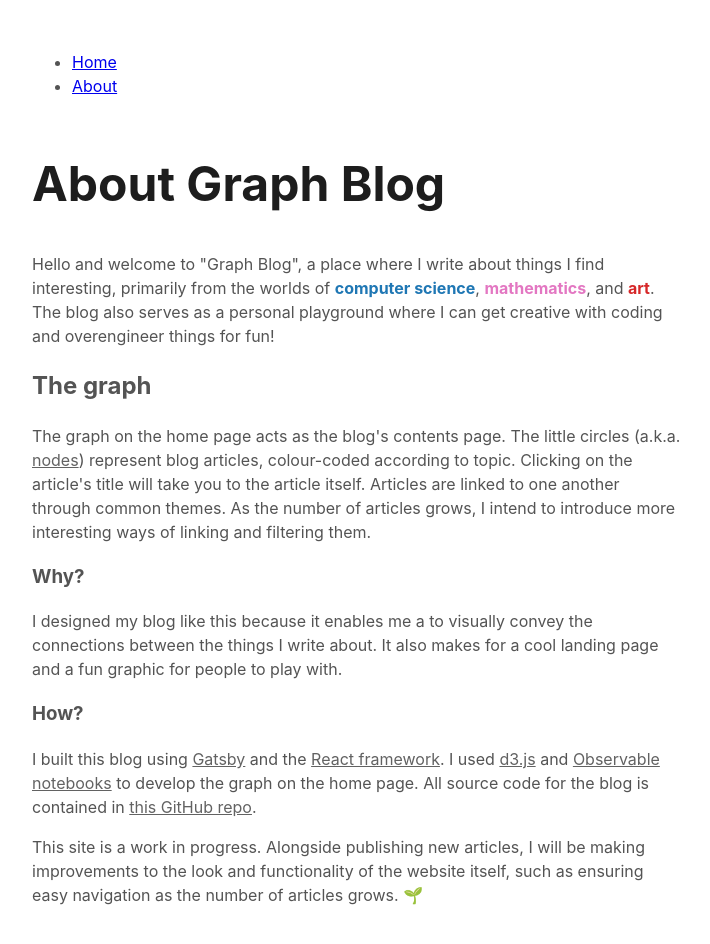
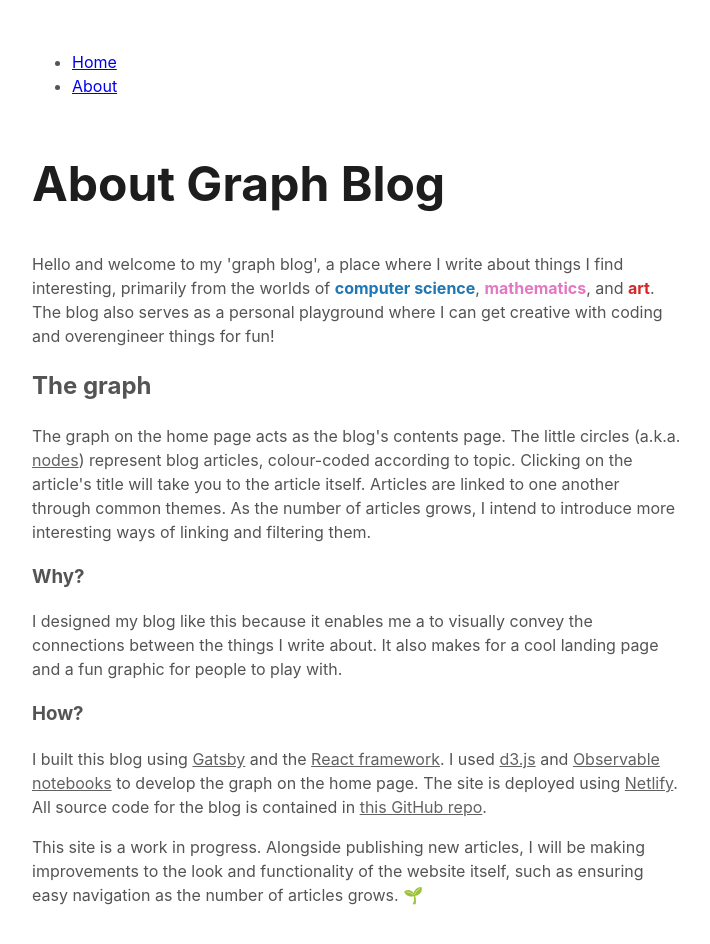
Before and after one commit to zslade/my-first-gatsby-site, a Gatsby site: page /about in a window 1280 px wide. Shown: the whole page, without its empty margins (283-993 px from the left). Built offline with nearby package versions, Linux system fonts and the light colour scheme; Gatsby itself is replaced by a stand-in of ours.

Commit message:
minor tweaks

```diff
--- a/src/pages/about.js
+++ b/src/pages/about.js
@@ -5,7 +5,7 @@ const AboutPage = () => {
   return (
     <Layout pageTitle="About Graph Blog">
       <p>
-        Hello and welcome to "Graph Blog", a place where I write about things I find interesting,
+        Hello and welcome to my 'graph blog', a place where I write about things I find interesting,
         primarily from the worlds of <b style={{color: '#1f77b4'}}>computer science</b>, <b style={{color: '#e377c2'}}>mathematics</b>,
         and <b style={{color: '#d62728'}}>art</b>.
         The blog also serves as a personal playground where I can get creative with coding and overengineer things for fun!
@@ -27,6 +27,7 @@ const AboutPage = () => {
         I built this blog using <a href="https://www.gatsbyjs.com/" style={{color: "#626262"}}>Gatsby</a> and
         the <a href="https://react.dev/" style={{color: "#626262"}}>React framework</a>.
         I used <a href="https://d3js.org/" style={{color: "#626262"}}>d3.js</a> and <a href="https://observablehq.com" style={{color: "#626262"}}>Observable notebooks</a> to develop the graph on the home page.
+        The site is deployed using <a href="https://www.netlify.com/" style={{color: "#626262"}}>Netlify</a>.
         All source code for the blog is contained in <a href="https://github.com/zslade/graph-blog" style={{color: "#626262"}}>this GitHub repo</a>.
         {/* Feel free to report any bugs or share ideas for improvements via GitHub issues. */}
       </p>
--- a/src/pages/mondrian.js
+++ b/src/pages/mondrian.js
@@ -10,7 +10,7 @@ const MondrianPage = () => {
         <img src={article_image} alt="Painting by the artist Mondrian" className={rescaledImage}/>
         <figcaption style={{fontSize: "10px"}}><i>Composition in Red, Yellow and Blue, Piet Mondrian (1928). Movement: De Stijl, Neoplasticism, Abstract, Modern.</i></figcaption>
       </figure>
-        <br></br>
+      <br></br>
       <p>
         Pictured above is the painting 'Composition in Red, Yellow and Blue' by Dutch artist Piet Mondrian.
         In order to understand the simple form of this painting and why it became a revered work of art,
```
Also changed, not shown: src/pages/index.js (+6 -3 lines).
